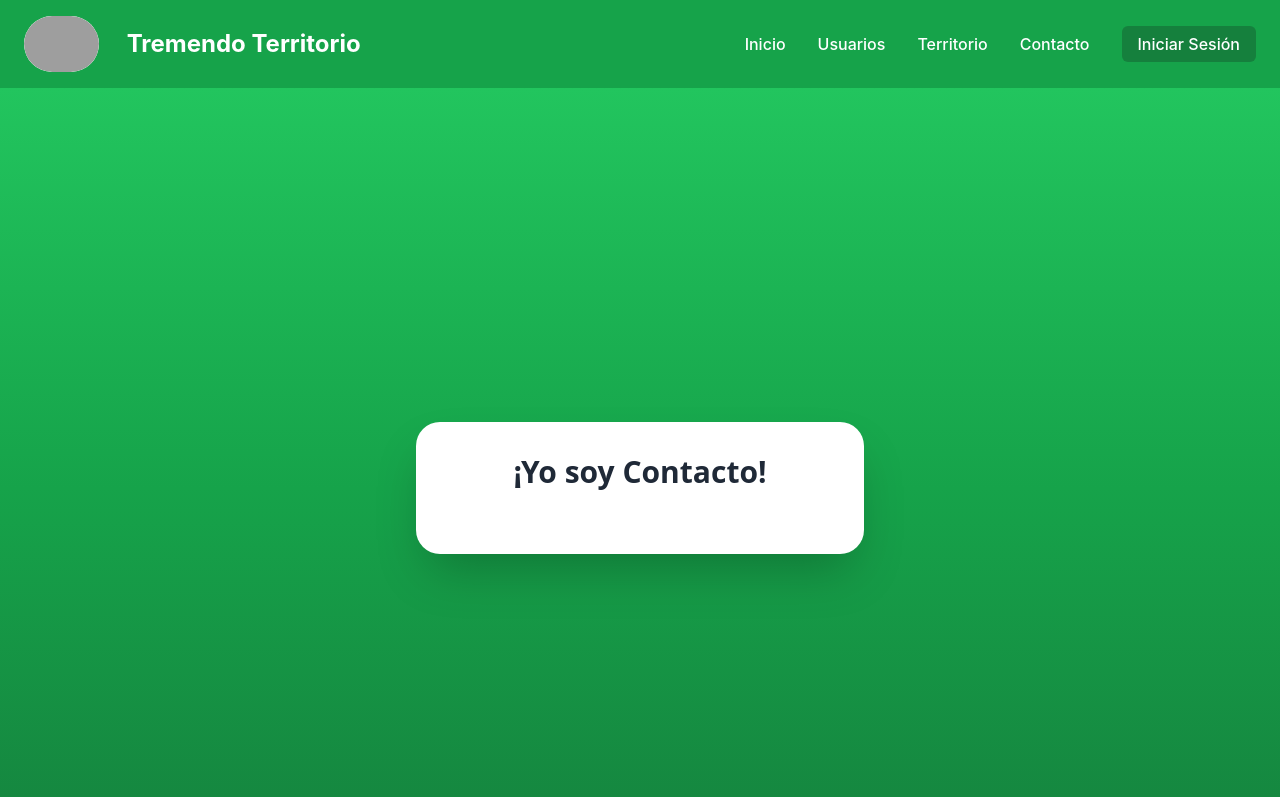
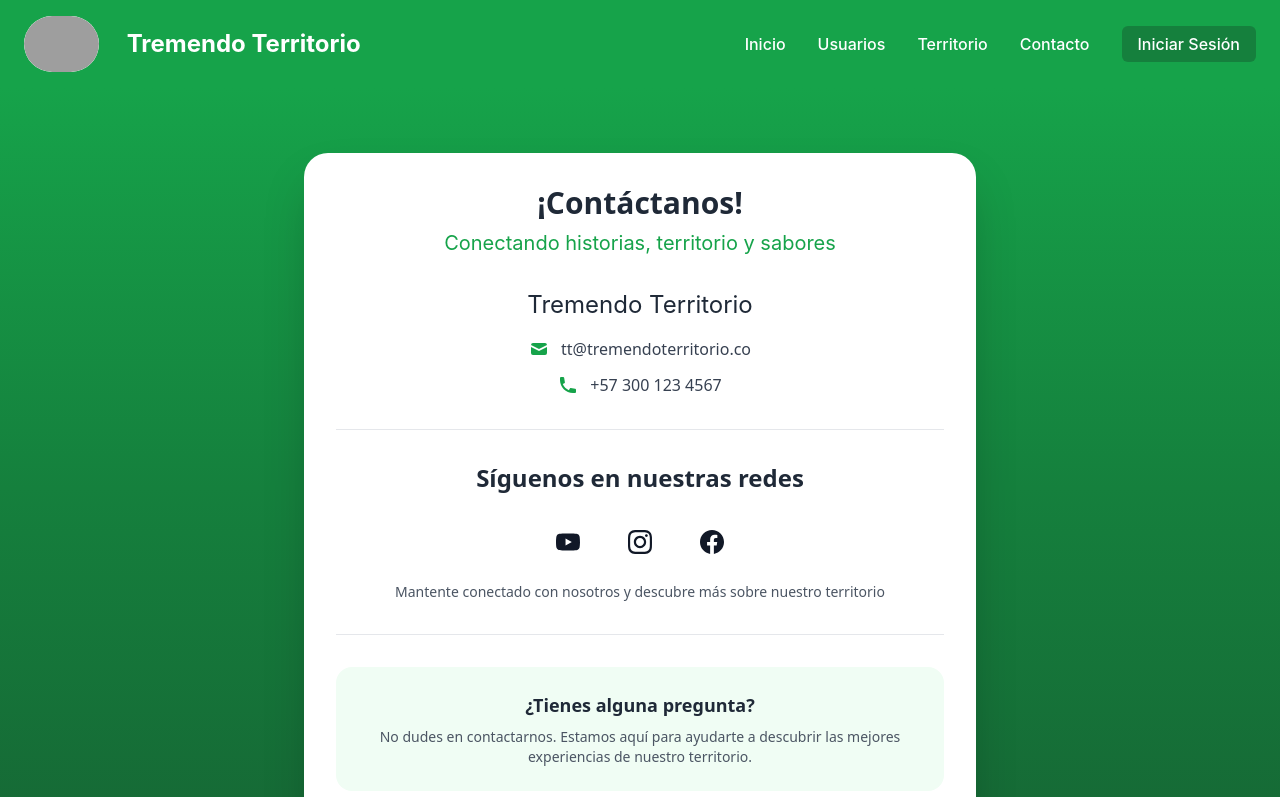
Before and after one commit to JhoamSebastianMunoz/frontend-tremendo-territorio, a React (Vite) app: page /contactUs in a window 1280 px wide. Shown: the top 797 px of the page. Built offline with nearby package versions, Linux system fonts and the light colour scheme; grey boxes are pictures that could not be loaded.

Commit message:
Creation of contact us page

```diff
--- a/src/components/ContactUs/ContactUs.jsx
+++ b/src/components/ContactUs/ContactUs.jsx
@@ -1,18 +1,127 @@
-import React from 'react'
+import React from 'react';
+
+// Componente Links reutilizado
+const Links = () => {
+    return (
+        <>
+            <a
+                href="https://www.youtube.com/watch?v=6Pl47vwGDYw"
+                target="_blank"
+                rel="noopener noreferrer"
+                className="bg-white text-gray-900 w-12 h-12 rounded-full flex items-center justify-center hover:bg-gray-200 transition-colors duration-300"
+                aria-label="YouTube"
+            >
+                <svg className="w-6 h-6" fill="currentColor" viewBox="0 0 24 24">
+                    <path d="M23.498 6.186a3.016 3.016 0 0 0-2.122-2.136C19.505 3.545 12 3.545 12 3.545s-7.505 0-9.377.505A3.017 3.017 0 0 0 .502 6.186C0 8.07 0 12 0 12s0 3.93.502 5.814a3.016 3.016 0 0 0 2.122 2.136c1.871.505 9.376.505 9.376.505s7.505 0 9.377-.505a3.015 3.015 0 0 0 2.122-2.136C24 15.93 24 12 24 12s0-3.93-.502-5.814zM9.545 15.568V8.432L15.818 12l-6.273 3.568z"/>
+                </svg>
+            </a>
+            <a
+                href="https://www.instagram.com/"
+                target="_blank"
+                rel="noopener noreferrer"
+                className="bg-white text-gray-900 w-12 h-12 rounded-full flex items-center justify-center hover:bg-gray-200 transition-colors duration-300"
+                aria-label="Instagram"
+            >
+                <svg className="w-6 h-6" fill="currentColor" viewBox="0 0 24 24">
+                    <path d="M12 2.163c3.204 0 3.584.012 4.85.07 3.252.148 4.771 1.691 4.919 4.919.058 1.265.069 1.645.069 4.849 0 3.205-.012 3.584-.069 4.849-.149 3.225-1.664 4.771-4.919 4.919-1.266.058-1.644.07-4.85.07-3.204 0-3.584-.012-4.849-.07-3.26-.149-4.771-1.699-4.919-4.92-.058-1.265-.07-1.644-.07-4.849 0-3.204.013-3.583.07-4.849.149-3.227 1.664-4.771 4.919-4.919 1.266-.057 1.645-.069 4.849-.069zm0-2.163c-3.259 0-3.667.014-4.947.072-4.358.2-6.78 2.618-6.98 6.98-.059 1.281-.073 1.689-.073 4.948 0 3.259.014 3.668.072 4.948.2 4.358 2.618 6.78 6.98 6.98 1.281.058 1.689.072 4.948.072 3.259 0 3.668-.014 4.948-.072 4.354-.2 6.782-2.618 6.979-6.98.059-1.28.073-1.689.073-4.948 0-3.259-.014-3.667-.072-4.947-.196-4.354-2.617-6.78-6.979-6.98-1.281-.059-1.69-.073-4.949-.073zm0 5.838c-3.403 0-6.162 2.759-6.162 6.162s2.759 6.163 6.162 6.163 6.162-2.759 6.162-6.163c0-3.403-2.759-6.162-6.162-6.162zm0 10.162c-2.209 0-4-1.79-4-4 0-2.209 1.791-4 4-4s4 1.791 4 4c0 2.21-1.791 4-4 4zm6.406-11.845c-.796 0-1.441.645-1.441 1.44s.645 1.44 1.441 1.44c.795 0 1.439-.645 1.439-1.44s-.644-1.44-1.439-1.44z"/>
+                </svg>
+            </a>
+            <a
+                href="https://www.facebook.com"
+                target="_blank"
+                rel="noopener noreferrer"
+                className="bg-white text-gray-900 w-12 h-12 rounded-full flex items-center justify-center hover:bg-gray-200 transition-colors duration-300"
+                aria-label="Facebook"
+            >
+                <svg className="w-6 h-6" fill="currentColor" viewBox="0 0 24 24">
+                    <path d="M24 12.073c0-6.627-5.373-12-12-12s-12 5.373-12 12c0 5.99 4.388 10.954 10.125 11.854v-8.385H7.078v-3.47h3.047V9.43c0-3.007 1.792-4.669 4.533-4.669 1.312 0 2.686.235 2.686.235v2.953H15.83c-1.491 0-1.956.925-1.956 1.874v2.25h3.328l-.532 3.47h-2.796v8.385C19.612 23.027 24 18.062 24 12.073z"/>
+                </svg>
+            </a>
+        </>
+    );
+};
 
 export const ContactUs = () => {
   return (
-    <div className="min-h-screen bg-gradient-to-b from-green-500 via-green-600 to-green-700 flex flex-col">
+    <div className="min-h-screen bg-gradient-to-b from-primary-light2 via-primary-light_hover to-primary-light_hover_active flex flex-col">
       <div className="flex-1 flex items-center justify-center px-6 py-8">
-        <div className="w-full max-w-md bg-white rounded-3xl shadow-2xl overflow-hidden">
+        <div className="w-full max-w-2xl bg-white rounded-3xl shadow-2xl overflow-hidden">
           <div className="p-8">
             {/* Encabezado */}
             <div className="text-center mb-8">
-                <h2 className="text-3xl font-bold text-gray-800 mb-2">¡Yo soy Contacto!</h2>
+              <h2 className="text-3xl font-bold text-gray-800 mb-2">¡Contáctanos!</h2>
+              <p className="text-xl text-primary-light2 font-primary-brand">
+                Conectando historias, territorio y sabores
+              </p>
+            </div>
+
+            {/* Contenido principal */}
+            <div className="space-y-8">
+              {/* Información de contacto */}
+              <div className="text-center">
+                <h3 className="text-2xl font-primary-brand text-gray-800 mb-4">
+                  Tremendo Territorio
+                </h3>
+                <div className="space-y-3">
+                  <div className="flex items-center justify-center space-x-3">
+                    <svg className="w-5 h-5 text-primary-light2" fill="currentColor" viewBox="0 0 20 20">
+                      <path d="M2.003 5.884L10 9.882l7.997-3.998A2 2 0 0016 4H4a2 2 0 00-1.997 1.884z"/>
+                      <path d="M18 8.118l-8 4-8-4V14a2 2 0 002 2h12a2 2 0 002-2V8.118z"/>
+                    </svg>
+                    <a
+                      href="mailto:tt@tremendoterritorio.co"
+                      className="text-gray-700 hover:text-primary-light2 transition-colors duration-300"
+                    >
+                      tt@tremendoterritorio.co
+                    </a>
+                  </div>
+                  <div className="flex items-center justify-center space-x-3">
+                    <svg className="w-5 h-5 text-primary-light2" fill="currentColor" viewBox="0 0 20 20">
+                      <path d="M2 3a1 1 0 011-1h2.153a1 1 0 01.986.836l.74 4.435a1 1 0 01-.54 1.06l-1.548.773a11.037 11.037 0 006.105 6.105l.774-1.548a1 1 0 011.059-.54l4.435.74a1 1 0 01.836.986V17a1 1 0 01-1 1h-2C7.82 18 2 12.18 2 5V3z"/>
+                    </svg>
+                    <a
+                      href="tel:+573001234567"
+                      className="text-gray-700 hover:text-primary-light2 transition-colors duration-300"
+                    >
+                      +57 300 123 4567
+                    </a>
+                  </div>
+                </div>
+              </div>
+
+              {/* Separador */}
+              <div className="border-t border-gray-200"></div>
+
+              {/* Redes sociales */}
+              <div className="text-center">
+                <h3 className="text-2xl font-bold text-gray-800 mb-6">
+                  Síguenos en nuestras redes
+                </h3>
+                <div className="flex justify-center space-x-6">
+                  <Links />
+                </div>
+                <p className="text-gray-600 text-sm mt-4">
+                  Mantente conectado con nosotros y descubre más sobre nuestro territorio
+                </p>
+              </div>
+
+              {/* Separador */}
+              <div className="border-t border-gray-200"></div>
+
+              {/* Mensaje adicional */}
+              <div className="text-center bg-green-50 p-6 rounded-2xl">
+                <h4 className="text-lg font-semibold text-gray-800 mb-2">
+                  ¿Tienes alguna pregunta?
+                </h4>
+                <p className="text-gray-600 text-sm">
+                  No dudes en contactarnos. Estamos aquí para ayudarte a descubrir
+                  las mejores experiencias de nuestro territorio.
+                </p>
+              </div>
             </div>
           </div>
         </div>
       </div>
     </div>
-  )
+  );
 };
```
